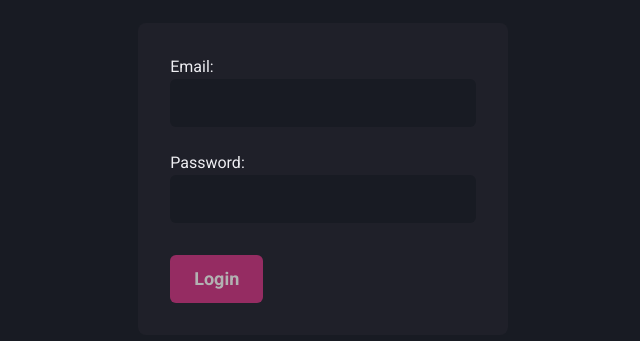
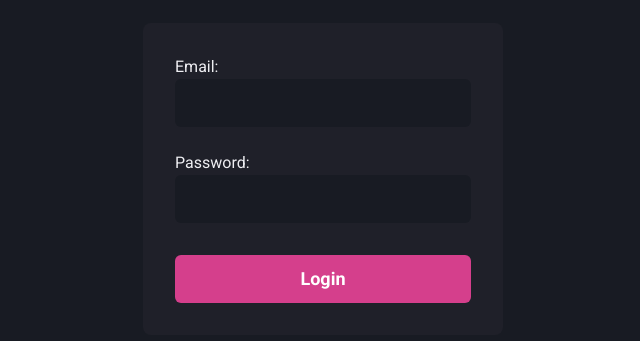
Before and after one commit to zLibrian/dashgo, a Next.js app: page / in a window 1280 px wide. Shown: the part 221-562 px from the top of the page, without its empty margins (317-957 px from the left). Built offline with nearby package versions, Linux system fonts and the light colour scheme.

Commit message:
refactor: add new styles and a push function to Form component inside Login page

```diff
--- a/src/app/page.tsx
+++ b/src/app/page.tsx
@@ -2,36 +2,36 @@
 
 import { Flex, Button, Stack } from '@chakra-ui/react';
 import { useForm, SubmitHandler } from 'react-hook-form';
-import { z } from 'zod';
 import { zodResolver } from '@hookform/resolvers/zod';
 
 import { Form } from '@/components/Form';
 import { Input } from '@/components/Form/Input';
-
-const signInFormSchema = z.object({
-  email: z.string().email({ message: 'Invalid email address' }),
-  password: z
-    .string()
-    .min(8, { message: 'Password must be at least 8 characters' }),
-});
-
-type SignInFormData = z.infer<typeof signInFormSchema>;
+import { SignInFormData, signInFormSchema } from '@/schemas/loginSchema';
+import { useRouter } from 'next/navigation';
 
 export default function Home() {
+  const { push } = useRouter();
+
   const { register, handleSubmit, formState } = useForm<SignInFormData>({
     resolver: zodResolver(signInFormSchema),
   });
 
-  const { errors } = formState;
+  const { errors, isSubmitting } = formState;
 
   const handleSignIn: SubmitHandler<SignInFormData> = (data, e) => {
     e?.preventDefault();
-    console.log(data);
+
+    push('/dashboard');
   };
 
   return (
     <Flex w="100vw" h="100vh" align="center" justify="center">
-      <Form onSubmit={handleSubmit(handleSignIn)}>
+      <Form
+        display="flex"
+        flexDir="column"
+        maxWidth="360px"
+        onSubmit={handleSubmit(handleSignIn)}
+      >
         <Stack spacing="4">
           <Input
             label="Email:"
@@ -52,11 +52,7 @@ export default function Home() {
           mt="6"
           colorScheme="pink"
           size="lg"
-          isDisabled={!formState.isValid}
-          _disabled={{
-            filter: 'brightness(0.7)',
-            cursor: 'not-allowed',
-          }}
+          isLoading={isSubmitting}
         >
           Login
         </Button>
```
